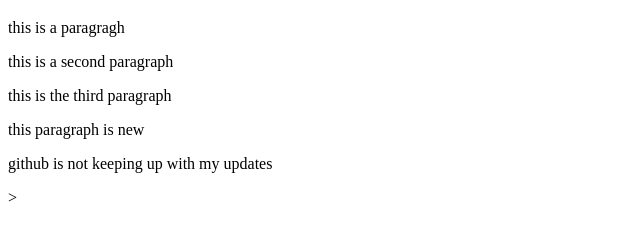
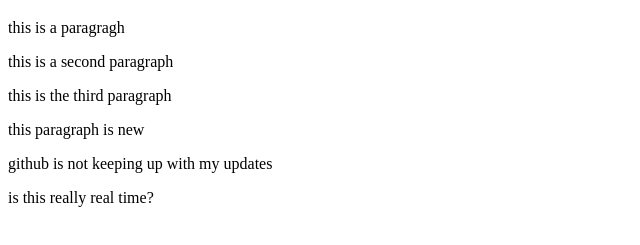
Before and after one commit to JimSirman/git_test_1, a website: page index.html in a window 1280 px wide. Shown: the part 61-306 px from the top of the page, without its empty margins (0-640 px from the left). Drawn offline with Linux system fonts and the light colour scheme.

Commit message:
server issues

```diff
--- a/index.html
+++ b/index.html
@@ -10,7 +10,7 @@
         <p>this is the third paragraph</p>
         <p>this paragraph is new</p>
         <p>github is not keeping up with my updates</p>
+        <P>is this really real time?</P>
 
-
-    </body>>
+    </body>
 </html>
--- a/package.json
+++ b/package.json
@@ -7,7 +7,7 @@
     "start": "npm run lite",
     "test": "echo \"Error: no test specified\" && exit 1",
     "lite": "lite-server",
-    "stop":"node server.stop.js"
+    "stop":"lite-server --stop"
   },
   "repository": {
     "type": "git",
```
